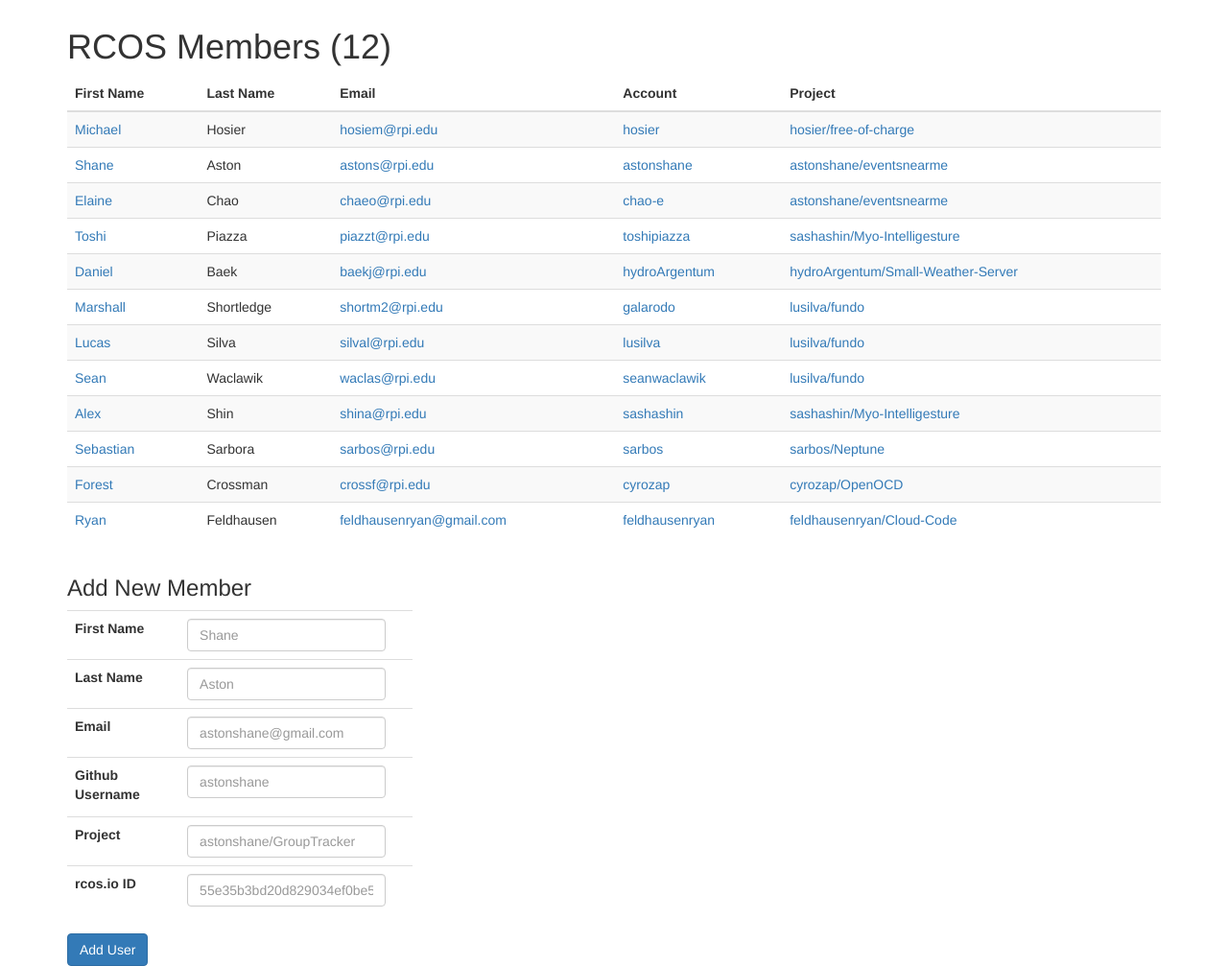
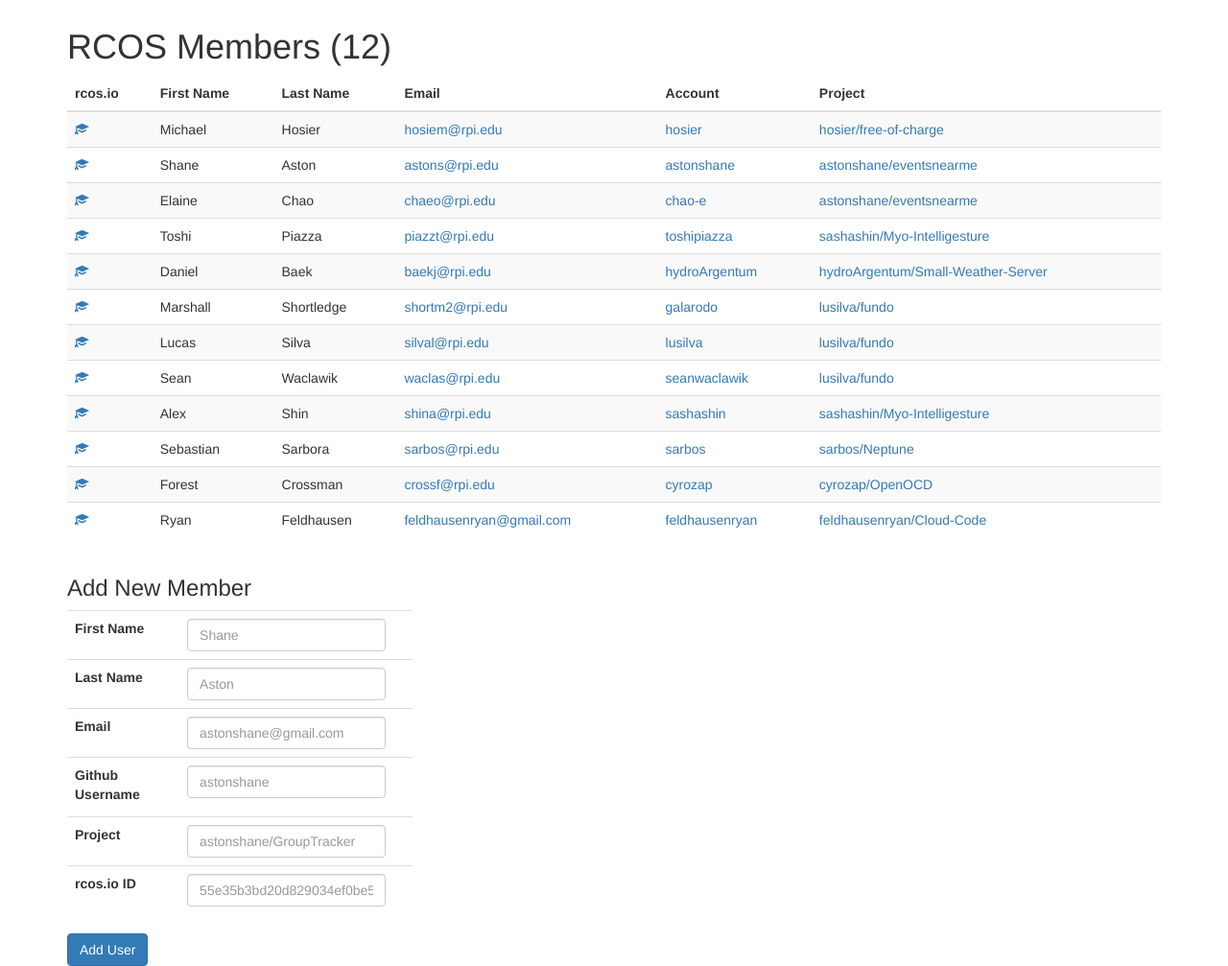
Before and after one commit to astonshane/GroupTracker, a Flask app: page / in a window 1280 px wide. Shown: the part 51-1058 px from the top of the page at 96% size. Run offline with Flask 2, Linux system fonts and the light colour scheme; the visitor is signed in with stand-in values (Sample User, id 1); data comes from the database, SQL or seed files in the repository; some libraries are stand-ins or nearby versions.

Commit message:
add seperate column for the rcos.io link on index

```diff
--- a/templates/index.html
+++ b/templates/index.html
@@ -21,6 +21,7 @@
                 <table class="table table-striped">
                     <thead>
                         <tr>
+                            <th>rcos.io</th>
                             <th data-sort="string">First Name</th>
                             <th data-sort="string">Last Name</th>
                             <th data-sort="string">Email</th>
@@ -31,7 +32,10 @@
                     <tbody>
                         {%for user in g.users%}
                             <tr>
-                                <td><a href="https://rcos.io/users/{{user['rcosio']}}/profile">{{user.fname}}</a></td>
+                                <td>
+                                    <a href="https://rcos.io/users/{{user['rcosio']}}/profile"><span class="glyphicon glyphicon-education" aria-hidden="true"></a></span>
+                                </td>
+                                <td>{{user.fname}}</a></td>
                                 <td>{{user.lname}}</a></td>
                                 <td><a href="mailto:{{user['email']}}">{{user.email}}</a></td>
                                 <td><a href="/user/{{user['github']}}">{{user.github}}</td>
```
